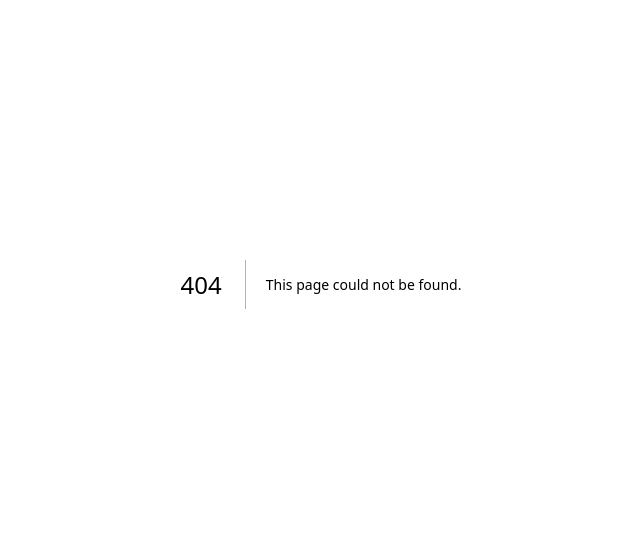
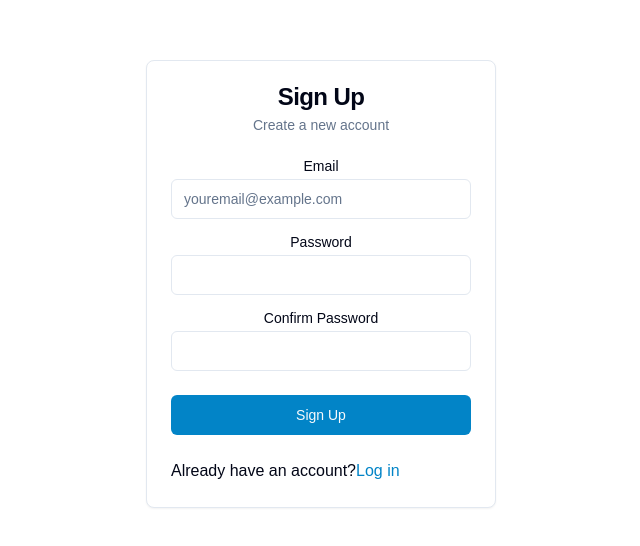
Before and after one commit to naokikawamoto16/nestjs-todoapp, a Next.js app in the folder frontend/: page /signin in a window 1280 px wide. Before the commit this address had no page. Shown: the part 116-662 px from the top of the page, without its empty margins (319-959 px from the left). Built offline with nearby package versions, Linux system fonts and the light colour scheme.

Commit message:
feat: add login and signup pages with form validation and UI components

```diff
--- a/frontend/package.json
+++ b/frontend/package.json
@@ -10,6 +10,7 @@
   },
   "dependencies": {
     "@radix-ui/react-checkbox": "^1.1.3",
+    "@radix-ui/react-label": "^2.1.1",
     "@radix-ui/react-select": "^2.1.4",
     "@radix-ui/react-slot": "^1.1.1",
     "class-variance-authority": "^0.7.1",
--- /dev/null
+++ b/frontend/src/app/login/page.tsx
@@ -0,0 +1,53 @@
+"use client";
+
+import { Button } from "@/components/ui/button";
+import { Input } from "@/components/ui/input";
+import { Card, CardHeader, CardTitle, CardContent, CardFooter, CardDescription } from "@/components/ui/card";
+import Link from "next/link";
+import { Label } from "@/components/ui/label";
+
+export default function LoginPage() {
+  return (
+    <div className="flex flex-col min-h-screen items-center justify-center text-center">
+      <Card className="w-[350px]">
+        <CardHeader>
+          <CardTitle>Log In</CardTitle>
+          <CardDescription>Access your account</CardDescription>
+        </CardHeader>
+        <CardContent>
+          <form>
+            <div className="grid w-full items-center gap-4">
+              <div className="flex flex-col space-y-1.5">
+                <Label htmlFor="email">Email</Label>
+                <Input
+                  id="email"
+                  name="email"
+                  type="email"
+                  placeholder="youremail@example.com"
+                  required
+                />
+              </div>
+              <div className="flex flex-col space-y-1.5">
+                <Label htmlFor="password">Password</Label>
+                <Input
+                  id="password"
+                  name="password"
+                  type="password"
+                  required
+                />
+              </div>
+            </div>
+            <Button className="w-full mt-6 bg-sky-600 hover:bg-sky-700" type="submit">
+              Log In
+            </Button>
+          </form>
+        </CardContent>
+        <CardFooter>
+          Don't have an account?
+          <Link href="/signin" className="font-medium text-sky-600 hover:underline">Sign up</Link>
+        </CardFooter>
+      </Card>
+      {/* {error && <p className="text-red-500 mt-4">{error}</p>} */}
+    </div>
+  );
+}
--- /dev/null
+++ b/frontend/src/app/signin/page.tsx
@@ -0,0 +1,65 @@
+"use client";
+
+import { Button } from "@/components/ui/button";
+import { Input } from "@/components/ui/input";
+import { Card, CardHeader, CardTitle, CardContent, CardFooter, CardDescription } from "@/components/ui/card";
+import Link from "next/link";
+import { Label } from "@/components/ui/label";
+
+export default function SignInPage() {
+  return (
+    <div className="flex flex-col min-h-screen items-center justify-center text-center">
+      <Card className="w-[350px]">
+        <CardHeader>
+          <CardTitle>Sign Up</CardTitle>
+          <CardDescription>Create a new account</CardDescription>
+        </CardHeader>
+        <CardContent>
+          <form>
+            <div className="grid w-full items-center gap-4">
+              <div className="flex flex-col space-y-1.5">
+                <Label htmlFor="email">Email</Label>
+                <Input
+                  id="email"
+                  name="email"
+                  type="email"
+                  placeholder="youremail@example.com"
+                  required
+                />
+              </div>
+              <div className="flex flex-col space-y-1.5">
+                <Label htmlFor="password">Password</Label>
+                <Input
+                  id="password"
+                  name="password"
+                  type="password"
+                  required
+                />
+              </div>
+              <div className="flex flex-col space-y-1.5">
+                <Label htmlFor="confirmPassword">
+                  Confirm Password
+                </Label>
+                <Input
+                  id="confirmPassword"
+                  name="confirmPassword"
+                  type="password"
+                  required
+                />
+              </div>
+            </div>
+            <Button className="w-full mt-6 bg-sky-600 hover:bg-sky-700" type="submit">
+              Sign Up
+            </Button>
+          </form>
+        </CardContent>
+        <CardFooter>
+          Already have an account? {" "}
+          <Link href="/login" className="font-medium text-sky-600 hover:underline">
+            Log in
+          </Link>
+        </CardFooter>
+      </Card>
+    </div>
+  );
+}
--- /dev/null
+++ b/frontend/src/components/ui/label.tsx
@@ -0,0 +1,26 @@
+"use client"
+
+import * as React from "react"
+import * as LabelPrimitive from "@radix-ui/react-label"
+import { cva, type VariantProps } from "class-variance-authority"
+
+import { cn } from "@/lib/utils"
+
+const labelVariants = cva(
+  "text-sm font-medium leading-none peer-disabled:cursor-not-allowed peer-disabled:opacity-70"
+)
+
+const Label = React.forwardRef<
+  React.ElementRef<typeof LabelPrimitive.Root>,
+  React.ComponentPropsWithoutRef<typeof LabelPrimitive.Root> &
+    VariantProps<typeof labelVariants>
+>(({ className, ...props }, ref) => (
+  <LabelPrimitive.Root
+    ref={ref}
+    className={cn(labelVariants(), className)}
+    {...props}
+  />
+))
+Label.displayName = LabelPrimitive.Root.displayName
+
+export { Label }
```
Also changed, not shown: 1 other file (tests, documents, lock files or other folders).
